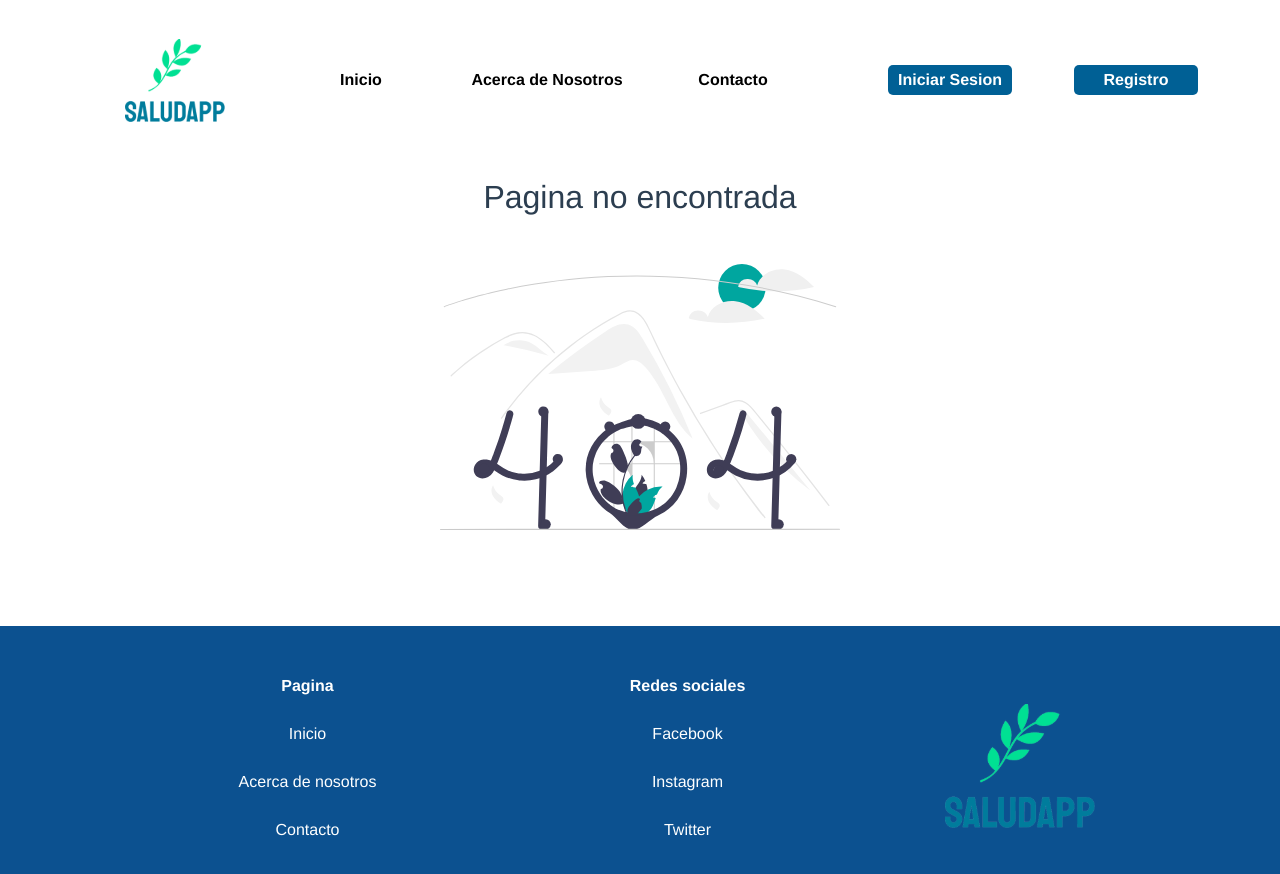
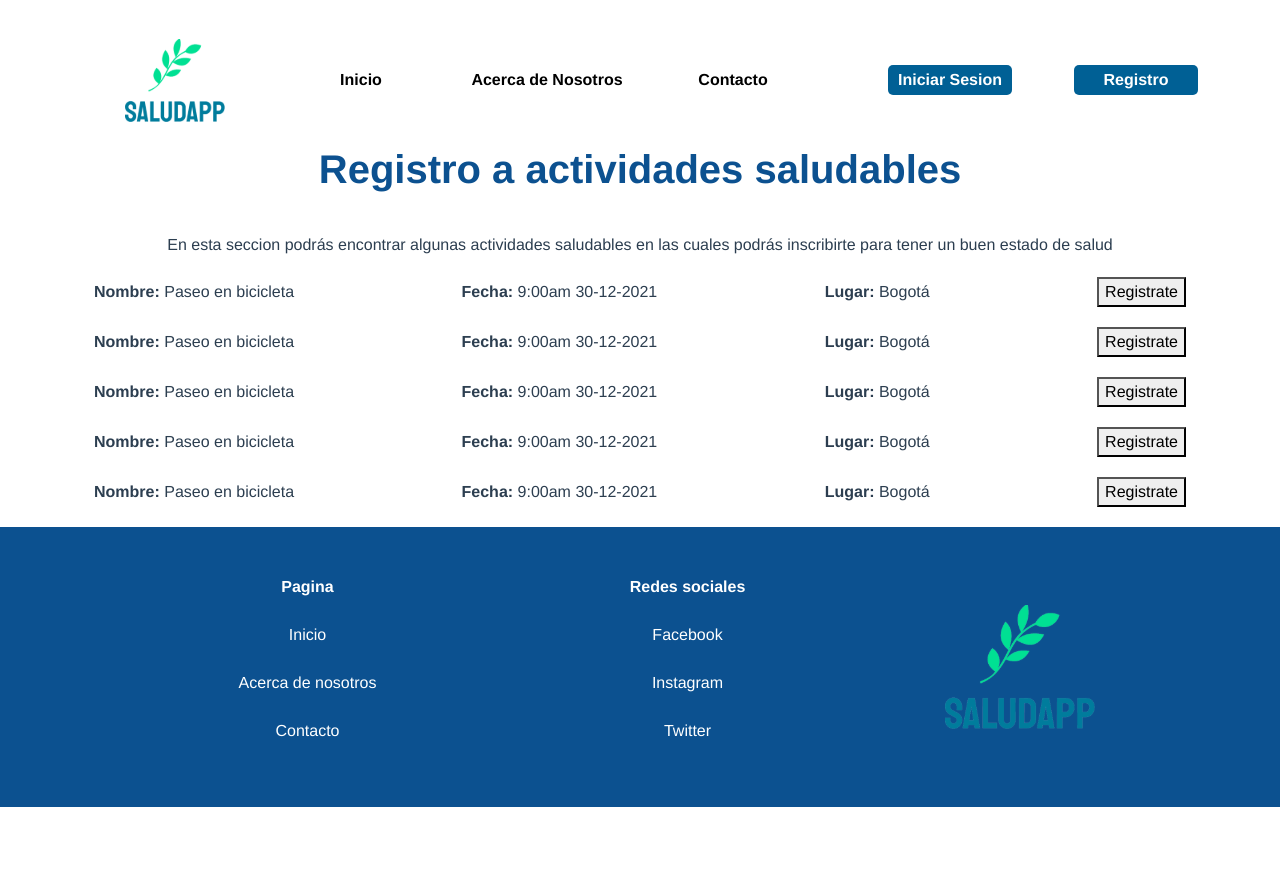
Before and after one commit to Hackaton-2022/hackaton-salud-y-bienestar, a Vue app: page /activities in a window 1280 px wide. Shown: the top 874 px of the page. After the commit the page ends 807 px from the top, so only its background shows below. Built offline with nearby package versions, Linux system fonts and the light colour scheme; the HTML template or start-up script is replaced by a standard one.

Commit message:
Register activities view

```diff
--- /dev/null
+++ b/src/components/section/registerActivities/registerActivitiesComponent.vue
@@ -0,0 +1,82 @@
+<template>
+	<div>
+        <h1>Registro a actividades saludables</h1>
+        <p>En esta seccion podrás encontrar algunas actividades saludables en las cuales podrás inscribirte para tener un buen estado de salud</p>
+        <div class="actities container">
+            <div class="activity">
+                <p> <strong>Nombre:</strong> Paseo en bicicleta</p>
+                <p> <strong>Fecha:</strong>  9:00am 30-12-2021</p>
+                <p> <strong>Lugar:</strong> Bogotá</p>
+                <button>Registrate</button>
+            </div>
+            <div class="activity">
+                <p> <strong>Nombre:</strong> Paseo en bicicleta</p>
+                <p> <strong>Fecha:</strong>  9:00am 30-12-2021</p>
+                <p> <strong>Lugar:</strong> Bogotá</p>
+                <button>Registrate</button>
+            </div>
+            <div class="activity">
+                <p> <strong>Nombre:</strong> Paseo en bicicleta</p>
+                <p> <strong>Fecha:</strong>  9:00am 30-12-2021</p>
+                <p> <strong>Lugar:</strong> Bogotá</p>
+                <button>Registrate</button>
+            </div>
+            <div class="activity">
+                <p> <strong>Nombre:</strong> Paseo en bicicleta</p>
+                <p> <strong>Fecha:</strong>  9:00am 30-12-2021</p>
+                <p> <strong>Lugar:</strong> Bogotá</p>
+                <button>Registrate</button>
+            </div>
+            <div class="activity">
+                <p> <strong>Nombre:</strong> Paseo en bicicleta</p>
+                <p> <strong>Fecha:</strong>  9:00am 30-12-2021</p>
+                <p> <strong>Lugar:</strong> Bogotá</p>
+                <button>Registrate</button>
+            </div>
+        </div>
+
+	</div>
+
+</template>
+
+<script>
+
+export default {
+    name: 'RegisterActivitiesComponent'
+}
+
+</script>
+
+<style scoped>
+h1 {
+    color: #0c5190;
+    font-weight: bold;
+    margin-bottom: 40px;
+}
+
+.activities {
+    margin-bottom: 20px;
+}
+
+.activity {
+    display: flex;
+    align-items: center;
+    justify-content: space-between;
+    margin: 20px 0;
+}
+
+.activity p{
+    margin: 0;
+}
+
+@media (max-width: 550px) {
+    .activity {
+        display: flex;
+        flex-direction: column;
+        align-items: center;
+        justify-content: space-between;
+        margin: 20px 0;
+    }
+}
+
+</style>
--- a/src/router/index.js
+++ b/src/router/index.js
@@ -53,6 +53,11 @@ const routes = [
     component: () => import(/* webpackChunkName: "alimentos" */ '../views/Alimentos/AlimentosView.vue')
   },
   {
+    path: '/activities',
+    name: 'Activities',
+    component: () => import(/* webpackChunkName: "alimentos" */ '../views/registerActivities/RegisterActivitiesView.vue')
+  },
+  {
     path: '/:pathMatch(.*)*',
     component: () => import(
       /* webpackChunkName: "NotFoundPage"*/
--- /dev/null
+++ b/src/views/registerActivities/RegisterActivitiesView.vue
@@ -0,0 +1,15 @@
+<template>
+	<div>
+		<register-activities-component />
+	</div>
+</template>
+
+<script>
+	import RegisterActivitiesComponent from '@/components/section/registerActivities/registerActivitiesComponent.vue'
+	export default {
+		name: 'Nutrientes',
+		components: {
+			RegisterActivitiesComponent
+		}
+	}
+</script>
```
